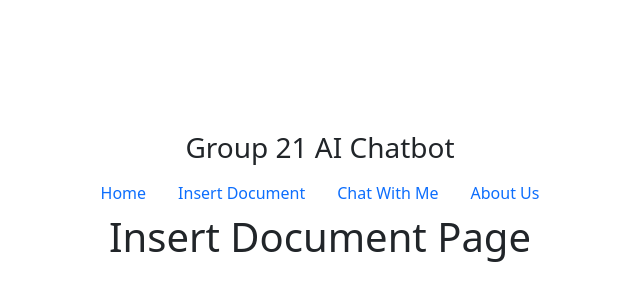
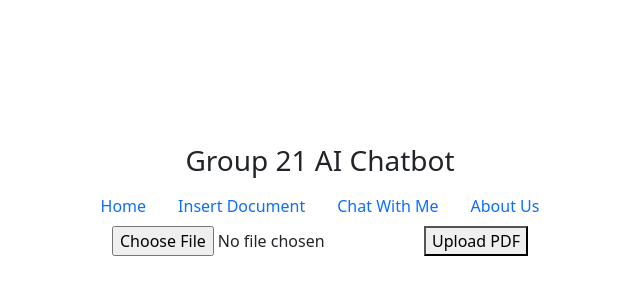
Before and after one commit to AntoniZap/IBM-Chatbot, a React (Create React App) app in the folder v1.0.0/frontend/front-end/: page /insert-document in a window 1280 px wide. Shown: the part 200-500 px from the top of the page, without its empty margins (320-960 px from the left). Built offline with nearby package versions, Linux system fonts and the light colour scheme.

Commit message:
Beginning of the insert document page for the frontend
Started work on the insert document feature which at the moment has a the use of being able to choose a pdf to upload which then gets stored back on youre machines downloads which needs to be changed to store it elsewhere for future use

```diff
--- a/v1.0.0/frontend/front-end/package.json
+++ b/v1.0.0/frontend/front-end/package.json
@@ -7,6 +7,7 @@
     "@testing-library/react": "^13.4.0",
     "@testing-library/user-event": "^13.5.0",
     "bootstrap": "^5.3.2",
+    "file-saver": "^2.0.5",
     "react": "^18.2.0",
     "react-dom": "^18.2.0",
     "react-router-dom": "^6.22.0",
--- a/v1.0.0/frontend/front-end/src/components/InsertDocument.js
+++ b/v1.0.0/frontend/front-end/src/components/InsertDocument.js
@@ -1,11 +1,32 @@
-import React from 'react';
+import React, { useState } from 'react';
+import { saveAs } from 'file-saver';
 
-function InsertDocument() {
+function FileUpload() {
+  const [selectedFile, setSelectedFile] = useState(null);
+
+  const handleFileChange = (event) => {
+    const file = event.target.files[0];
+    setSelectedFile(file);
+
+    // Save the file locally (in the 'uploads' folder)
+    const reader = new FileReader();
+    reader.onload = (e) => {
+      const fileContent = e.target.result;
+      const fileName = 'my-file.pdf'; // Set your desired file name
+      const blob = new Blob([fileContent], { type: 'application/pdf' });
+      saveAs(blob, fileName); // Save the file using file-saver
+    };
+    reader.readAsArrayBuffer(file);
+  };
+
   return (
     <div>
-      <h1>Insert Document Page</h1>
+      <input type="file" onChange={handleFileChange} />
+      <button onClick={() => document.querySelector('input[type="file"]').click()}>
+        Upload PDF
+      </button>
     </div>
   );
 }
 
-export default InsertDocument;
+export default FileUpload;
```
Also changed, not shown: 1 other file (tests, documents, lock files or other folders).
